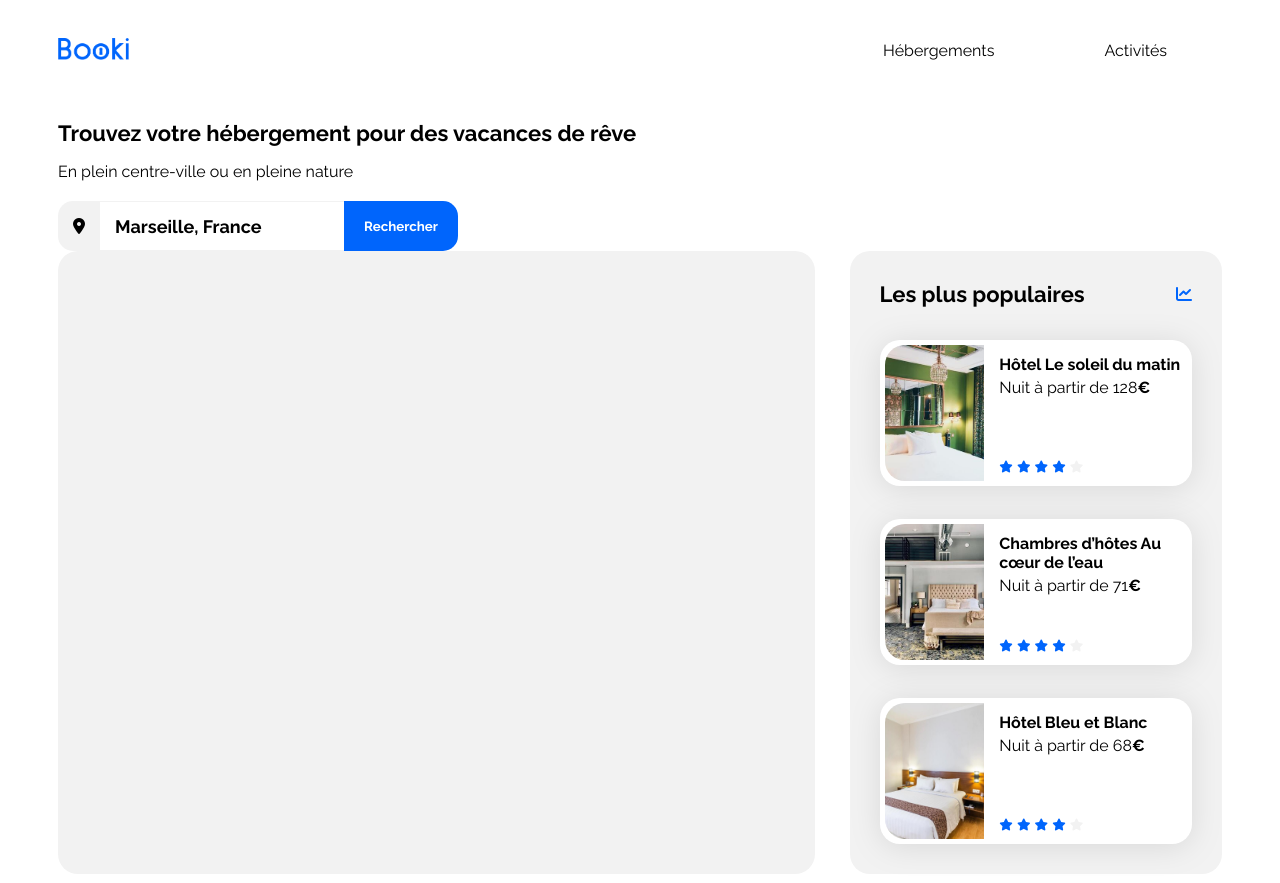
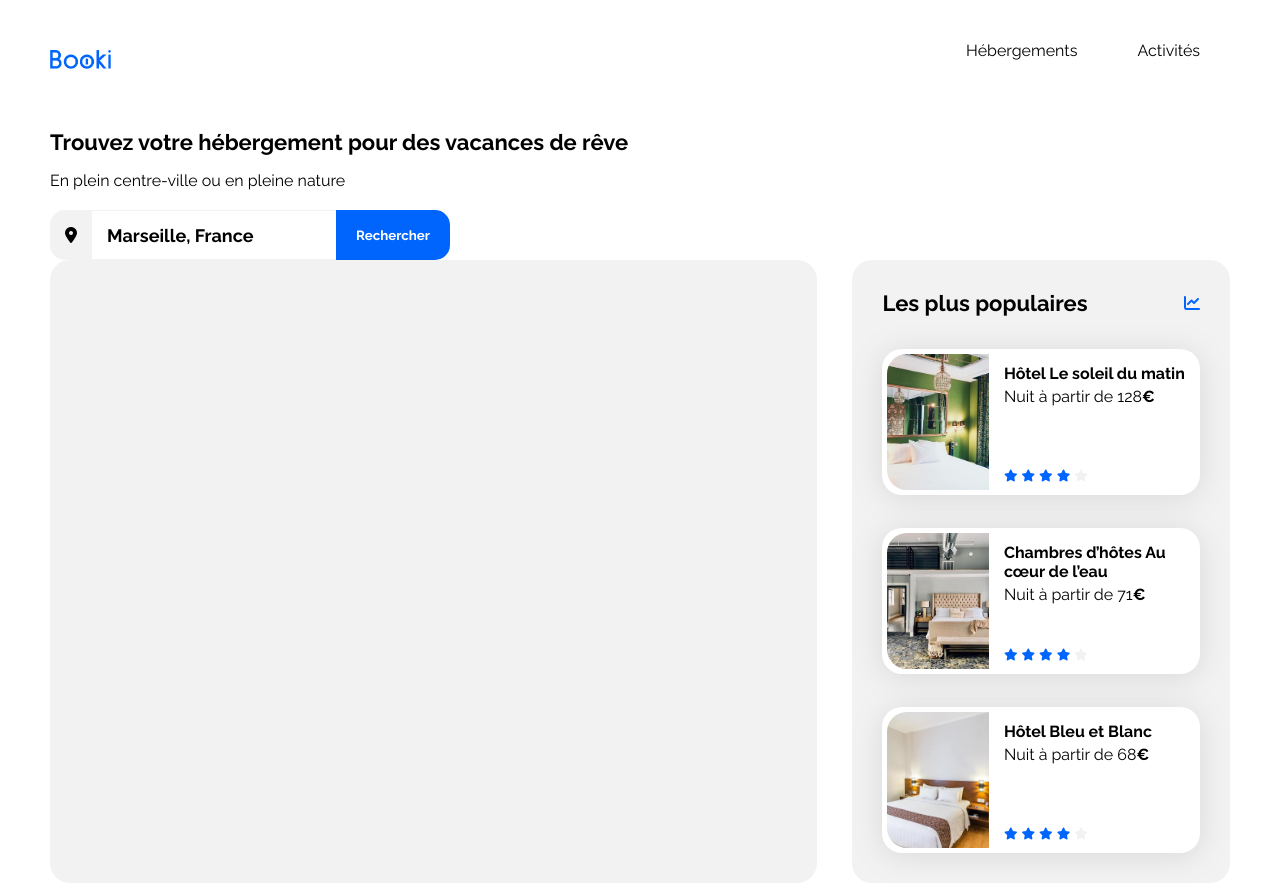
Before and after one commit to Philifit75/booki-starter-code-git, a plain HTML site: page index.html in a window 1280 px wide. Drawn offline with Linux system fonts and the light colour scheme.

Commit message:
3eme-branche-avec-logo-et-nav-hebergements-activités-maj-probleme-d'alignement-pour-la-nav

```diff
--- a/css/style.css
+++ b/css/style.css
@@ -1,72 +1,78 @@
-/*wildcard*/
-* {
-    box-sizing: border-box;
-    font-family: 'Raleway', sans-serif;
+* { /* Selecteur universel wildcard*/
+    font-family: 'Raleway', sans-serif; /* Choix de la police Raleway et sans-serif si releway indisponible */
 }
 
 
-:root {
-    --main-color: #0065FC;
-    --main-bg-color: #F2F2F2;
-    --filter-bg-color: #DEEBFF;
+:root { /* Déclaration de variables La pseudo-classe :root permet de cibler la racine de l'arbre représentant le document. Pour un document HTML, :root ciblera donc l'élément <html> et aura le même comportement que le sélecteur html mais sa spécificité sera plus forte. */
+    --main-color: #0065FC; /* Déclaration de variable main-color en bleu*/
+    --main-bg-color: #F2F2F2; /* Déclaration de variable main-bg-color en gris*/
+    --filter-bg-color: #DEEBFF; /* Déclaration de variable filter-bg-color en bleu clair*/
 }
 
-.fa-solid {
+.fa-solid { /* Font awesome solid */
     color: var(--main-color);
 }
 
-body {
-    display: flex;
-    justify-content: center;
+body { /* Body */
+    display: flex; /* Flexbox */
+    justify-content: center; /* Centrer */
 }
 
-.main-container {
-    width: 100%;
-    max-width: 1440px;
-    padding: 0 50px;
-    box-sizing: border-box;
+body, html {
+    margin: 0; /* Margin 0 */
+    padding: 0; /* Padding 0 */
 }
 
-.header {
-    display: flex;
-    justify-content: space-between;
-    align-items: center;
-    padding: 0;
+.main-container { /* Propriétés Class main-container */
+    width: 100%; /* Largeur 100% */
+    max-width: 1440px; /* Largeur max 1440px */
+    padding: 0 50px; /* Padding 0 50px */
+    box-sizing: border-box;/* Permet de définir la boite de chaque élément avec marging et padding compris pour la taille*/
 }
 
-.logo {
-    width: 121px;
-    padding: 30px 50px 30px 0;
+.header { /* Propriétés Header */
+    display: flex; /* Flexbox */
+    justify-content: space-between; /* Espace entre */
+    align-items: center; /* Alignement */
+    margin: 0; /* Margin 0 */
+    padding: 0; /* Padding 0 */
 }
 
-nav ul {
-    display: flex;
-    list-style-type: none;
-    margin: 0;
-    padding: 10;
+.logo { /* Propriétés Class Logo */
+    width: 61px; /* Largeur 61px */
+    padding: 50px 30px 30px 0px; /* Padding 30px 50px 30px 0 */
 }
 
-nav ul li a {
-    text-decoration: none;
-    color: black;
-    padding: 30px ;
-    display: inline-block;
-    border-top: 2px solid transparent;
-}
-nav ul li {
-    padding: 0 25px;
+nav ul { /* Propriétés Class nav ul */
+    display: flex; /* Affichage en flexbox pour aligner les éléments côte à côte */
+    list-style-type: none; /* Pas de style de liste */
+    margin: 0; /* Margin 0 */
+    padding: 0; /* Padding 0 */
+
+
 }
 
-nav ul li a:hover,
-
-nav ul li a:focus {
-    color: #0065FC;
-    border-top: 2px solid #0065FC;
+nav ul li a { /* Propriétés Class nav ul li a */
+    text-decoration: none; /* Pas de soulignement */
+    color: black; /* Couleur noir */
+    padding: 37px 30px ; /* Padding 37px 30px */
+    display: inline-block; /* Affichage en ligne */
+    border-top: 2px solid transparent; /* Bordure 2px solide transparent */
+}
+nav ul li { /* Propriétés Class nav ul li */
+    padding: 0; /* Padding 0 */
 }
 
-a {
-    color: inherit;
-    text-decoration: none;
+nav ul li a:hover,  /* Propriétés Class nav ul li a:hover */
+
+nav ul li a:focus { /* Propriétés Class nav ul li a:focus */
+    color: #0065FC; /* Couleur bleu */
+    border-top: 2px solid #0065FC;  /* Bordure 2px solide bleu */
+}
+
+a { /* Curly bracket les liens */
+    color: inherit; /* Couleurs heritées */
+    text-decoration: none; /* Retire le formatage par defaut ex user agent stylesheet dans chrome violet souligné */
 }
 
 /* Styles de la section de recherche */
--- a/index.html
+++ b/index.html
@@ -1,30 +1,36 @@
-<!DOCTYPE html>
-<html lang="fr">
+<!DOCTYPE html> <!-- Doctype pour indiquer au navigateur qu'il s'agit d'un fichier HTML -->
+<html lang="fr"> <!-- Langue de la page en français -->
+  <head> <!-- En-tête de la page ce que l'on ne voit pas sur la page -->
+    <meta charset="UTF-8" /> <!-- Encodage des caractères de la page La ligne de code que vous avez sélectionnée est une balise HTML `<meta>` qui définit l'encodage des caractères de la page. L'attribut est défini sur `"UTF-8"`, ce qui indique que l'encodage des caractères utilisé pour cette page est UTF-8. UTF-8 est un encodage de caractères universel qui peut représenter tous les caractères du monde, ce qui en fait un choix courant pour les pages web multilingues. -->
+    <meta name="viewport" content="width=device-width, initial-scale=1.0" /> <!--  la balise `<meta>` est utilisée pour définir la vue du port (viewport) pour le document. Le viewport est la zone visible de la page web dans le navigateur. En spécifiant la largeur du viewport et l'échelle initiale, vous pouvez contrôler la façon dont la page est affichée sur différents appareils et résolutions d'écran. La valeur [`width=device-width`] indique que la largeur du viewport doit être égale à la largeur de l'appareil utilisé pour afficher la page. Cela signifie que la page s'adaptera automatiquement à la largeur de l'écran, quelle que soit sa taille. La valeur `initial-scale=1.0` spécifie l'échelle initiale du viewport. Une valeur de 1.0 signifie que la page est affichée à une échelle de 100%, sans zoom. Nécessaire pour un site responsive adapté à différents appareils et résolutions d'écran. Cela garantit une expérience utilisateur cohérente, quelle que soit la taille de l'écran utilisé pour afficher la page. -->
+    <title>Booki</title> <!-- Titre de la page qui s'affiche dans l'onglet du navigateur -->
+    <link rel="preconnect" href="https://fonts.googleapis.com" /> <!-- Préconnexion à l'API Google Fonts pour accélérer le chargement des polices -->
+    <link rel="preconnect" href="https://fonts.gstatic.com" crossorigin /> <!-- Préconnexion à l'API Google Fonts pour accélérer le chargement des polices -->
+    <link
+      href="https://fonts.googleapis.com/css2?family=Raleway:ital,wght@0,100..900;1,100..900&display=swap"
+      rel="stylesheet"
+    /> <!-- Lien vers la police Raleway sur Google Fonts -->
+    <link
+      rel="stylesheet"
+      href="https://cdnjs.cloudflare.com/ajax/libs/font-awesome/6.2.1/css/all.min.css"
+      integrity="sha512-MV7K8+y+gLIBoVD59lQIYicR65iaqukzvf/nwasF0nqhPay5w/9lJmVM2hMDcnK1OnMGCdVK+iQrJ7lzPJQd1w=="
+      crossorigin="anonymous"
+      referrerpolicy="no-referrer"
+    /> <!-- Lien vers la bibliothèque Font Awesome pour les icônes -->
+    <link rel="stylesheet" href="./css/style.css" /> <!-- Lien vers le fichier CSS de style de la page -->
+  </head> <!-- Fin de l'en-tête de la page -->
 
-<head>
-    <meta charset="UTF-8">
-    <meta name="viewport" content="width=device-width, initial-scale=1.0">
-    <title>Booki</title>
-    <link rel="preconnect" href="https://fonts.googleapis.com">
-    <link rel="preconnect" href="https://fonts.gstatic.com" crossorigin>
-    <link href="https://fonts.googleapis.com/css2?family=Raleway:ital,wght@0,100..900;1,100..900&display=swap" rel="stylesheet">
-    <link rel="stylesheet" href="https://cdnjs.cloudflare.com/ajax/libs/font-awesome/6.2.1/css/all.min.css"
-        integrity="sha512-MV7K8+y+gLIBoVD59lQIYicR65iaqukzvf/nwasF0nqhPay5w/9lJmVM2hMDcnK1OnMGCdVK+iQrJ7lzPJQd1w=="
-        crossorigin="anonymous" referrerpolicy="no-referrer" />
-    <link rel="stylesheet" href="./css/style.css">
-</head>
-
-<body>
-    <div class="main-container">
-        <header class="header">
-            <img src="images/logo/Booki.png" alt="Logo Booki" class="logo">
-            <nav>
-                <ul>
-                    <li><a href="#hebergements">Hébergements</a></li>
-                    <li><a href="#activites">Activités</a></li>
-                </ul>
-            </nav>
-        </header>
+  <body> <!-- Corps de la page ce que l'on voit sur la page / Balise sémentique -->
+    <div class="main-container"> <!-- Div Conteneur principal de la page avec application de la class associée -->
+      <header class="header"> <!-- En-tête de la page -->
+        <img src="images/logo/Booki.png" alt="Logo Booki" class="logo" /> <!-- Logo de la page avec application de la class logo -->
+        <nav> <!-- Balise sémentique Navigation de la page -->
+          <ul> <!-- Liste non ordonnée -->
+            <li><a href="#hebergements">Hébergements</a></li> <!-- 1er élément de la liste avec un lien display inline contrairement aux div qui sont display block -->
+            <li><a href="#activites">Activités</a></li> <!-- 2ème élément de la liste avec un lien display inline contrairement aux div qui sont display block -->
+          </ul> <!-- Fin de la liste non ordonnée -->
+        </nav> <!-- Fin de la balise sémentique Navigation de la page -->
+      </header> <!-- Fin de l'en-tête de la page -->
 
       <main>
         <section class="search-section">
@@ -34,15 +40,13 @@
             <div class="search-icon">
               <i class="fas fa-location-dot"></i>
             </div>
-                    <input type="text" placeholder="Marseille, France">
+            <input type="text" placeholder="Marseille, France" />
             <button type="submit">Rechercher</button>
           </form>
         </section>
 
         <div class="hebergements-and-populaires">
-                <section class="hebergements">
-
-                </section>
+          <section class="hebergements"></section>
           <section class="populaires">
             <div class="populaires-title">
               <h2 class="section-title">Les plus populaires</h2>
@@ -51,18 +55,26 @@
             <div class="populaires-cards">
               <a href="#">
                 <article class="card">
-                                <img src="./images/hebergements/emile-guillemot.jpg" alt="Image de la chambre d'hôtel montrant un lit">
+                  <img
+                    src="./images/hebergements/emile-guillemot.jpg"
+                    alt="Image de la chambre d'hôtel montrant un lit"
+                  />
                   <div class="card-content">
                     <div class="card-txt">
                       <h3 class="card-title">Hôtel Le soleil du matin</h3>
-                                        <p class="card-subtitle">Nuit à partir de 128<span class="euro">€</span></p>
+                      <p class="card-subtitle">
+                        Nuit à partir de 128<span class="euro">€</span>
+                      </p>
                     </div>
                     <div class="card-rating">
                       <i class="fa-xs fa-solid fa-star" aria-hidden="true"></i>
                       <i class="fa-xs fa-solid fa-star" aria-hidden="true"></i>
                       <i class="fa-xs fa-solid fa-star" aria-hidden="true"></i>
                       <i class="fa-xs fa-solid fa-star" aria-hidden="true"></i>
-                                        <i class="fa-xs fa-solid fa-star neutral-star" aria-hidden="true"></i>
+                      <i
+                        class="fa-xs fa-solid fa-star neutral-star"
+                        aria-hidden="true"
+                      ></i>
                       <span class="sr-only">Note de 4 sur 5</span>
                     </div>
                   </div>
@@ -70,18 +82,28 @@
               </a>
               <a href="#">
                 <article class="card">
-                                <img src="./images/hebergements/aw-creative.jpg" alt="Image de la chambre d'hôtel montrant un lit">
+                  <img
+                    src="./images/hebergements/aw-creative.jpg"
+                    alt="Image de la chambre d'hôtel montrant un lit"
+                  />
                   <div class="card-content">
                     <div class="card-txt">
-                                        <h3 class="card-title">Chambres d’hôtes Au cœur de l’eau</h3>
-                                        <p class="card-subtitle">Nuit à partir de 71<span class="euro">€</span></p>
+                      <h3 class="card-title">
+                        Chambres d’hôtes Au cœur de l’eau
+                      </h3>
+                      <p class="card-subtitle">
+                        Nuit à partir de 71<span class="euro">€</span>
+                      </p>
                     </div>
                     <div class="card-rating">
                       <i class="fa-xs fa-solid fa-star" aria-hidden="true"></i>
                       <i class="fa-xs fa-solid fa-star" aria-hidden="true"></i>
                       <i class="fa-xs fa-solid fa-star" aria-hidden="true"></i>
                       <i class="fa-xs fa-solid fa-star" aria-hidden="true"></i>
-                                        <i class="fa-xs fa-solid fa-star neutral-star" aria-hidden="true"></i>
+                      <i
+                        class="fa-xs fa-solid fa-star neutral-star"
+                        aria-hidden="true"
+                      ></i>
                       <span class="sr-only">Note de 4 sur 5</span>
                     </div>
                   </div>
@@ -89,18 +111,26 @@
               </a>
               <a href="#">
                 <article class="card">
-                                <img src="./images/hebergements/febrian-zakaria2.jpg" alt="Image de la chambre d'hôtel montrant un lit">
+                  <img
+                    src="./images/hebergements/febrian-zakaria2.jpg"
+                    alt="Image de la chambre d'hôtel montrant un lit"
+                  />
                   <div class="card-content">
                     <div class="card-txt">
                       <h3 class="card-title">Hôtel Bleu et Blanc</h3>
-                                        <p class="card-subtitle">Nuit à partir de 68<span class="euro">€</span></p>
+                      <p class="card-subtitle">
+                        Nuit à partir de 68<span class="euro">€</span>
+                      </p>
                     </div>
                     <div class="card-rating">
                       <i class="fa-xs fa-solid fa-star" aria-hidden="true"></i>
                       <i class="fa-xs fa-solid fa-star" aria-hidden="true"></i>
                       <i class="fa-xs fa-solid fa-star" aria-hidden="true"></i>
                       <i class="fa-xs fa-solid fa-star" aria-hidden="true"></i>
-                                        <i class="fa-xs fa-solid fa-star neutral-star" aria-hidden="true"></i>
+                      <i
+                        class="fa-xs fa-solid fa-star neutral-star"
+                        aria-hidden="true"
+                      ></i>
                       <span class="sr-only">Note de 4 sur 5</span>
                     </div>
                   </div>
@@ -113,5 +143,4 @@
       <footer></footer>
     </div>
   </body>
-
 </html>
```
Lines whose indentation alone changed are shown as unchanged.
